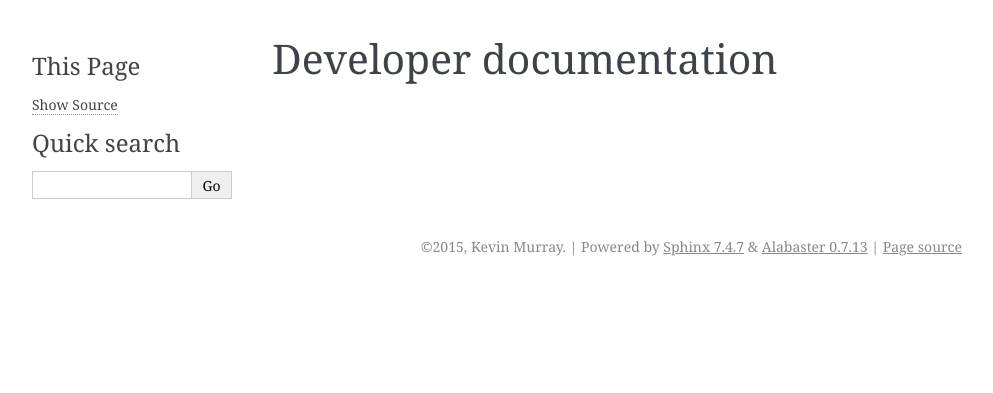
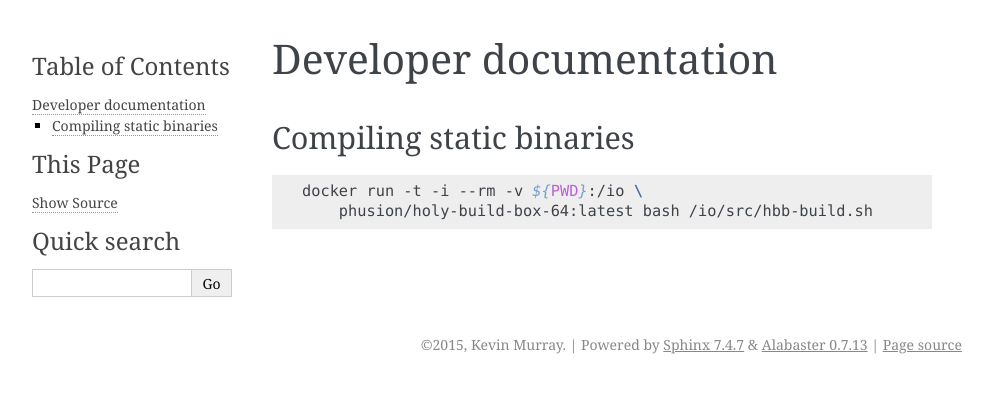
Before and after one commit to kdm9/libqcpp, a Sphinx documentation site: the page built from docs/dev/index.rst, in a window 1280 px wide. Shown: the top 393 px of the page, without its empty margins (148-1141 px from the left). Built offline with Sphinx 7.4.7, drawn with Linux system fonts in a browser that asks for light colours; pages that are not in the unit, such as notebooks, are missing from menus.

Commit message:
Add docs for static compilation

```diff
--- a/docs/dev/index.rst
+++ b/docs/dev/index.rst
@@ -1,2 +1,10 @@
 Developer documentation
 =======================
+
+Compiling static binaries
+-------------------------
+
+.. code-block:: shell
+
+    docker run -t -i --rm -v ${PWD}:/io \
+        phusion/holy-build-box-64:latest bash /io/src/hbb-build.sh
--- a/docs/index.rst
+++ b/docs/index.rst
@@ -6,6 +6,7 @@ Contents:
 .. toctree::
    :maxdepth: 2
 
+   doc/index
    applications/index
 
 Indices and tables
```
